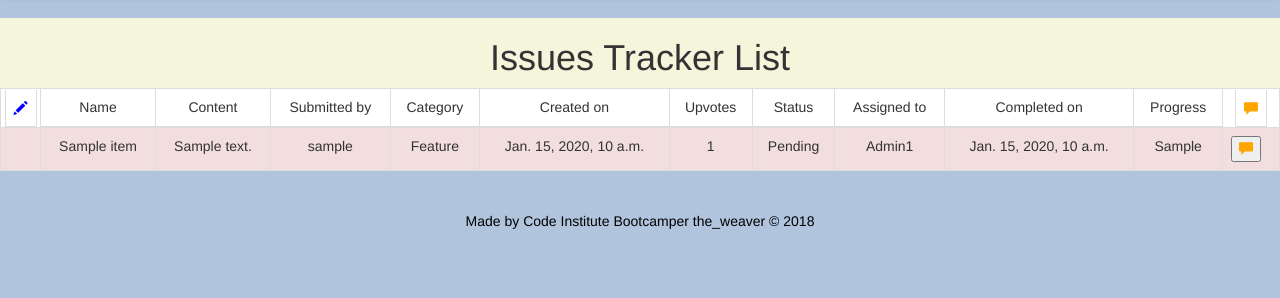
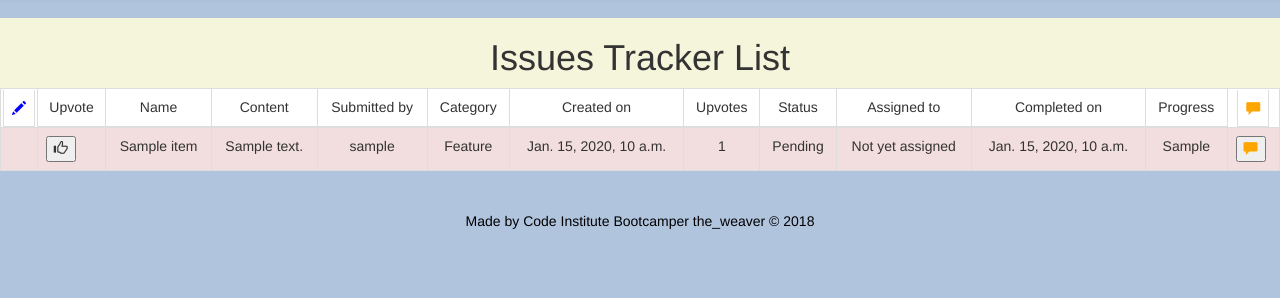
Before and after one commit to vmcggh18/bits_tracker, a Django app: page /issues_list/ in a window 1280 px wide. Shown: the part 54-352 px from the top of the page. Run offline with Django 3.2, Linux system fonts and the light colour scheme; tables that the repository leaves empty hold one stand-in row (values such as "Sample post"); some libraries are stand-ins or nearby versions.

Commit message:
Further modifications to list models. View amended so that user is inputted to list automatically. Upvote icon added

```diff
--- a/issues_list/forms.py
+++ b/issues_list/forms.py
@@ -6,6 +6,6 @@ class ItemForm(forms.ModelForm):
 
     class Meta:
         model = Item
-        fields = ('name', 'content', 'submitted_by', 'category', 'upvotes', 'status', 'assigned_to', 'progress')
+        fields = ('name', 'content', 'category',  'status', 'assigned_to', 'progress')
         #order_with_respect_to = 'upvotes decsending'
         ordering = ['-upvotes']
--- a/issues_list/models.py
+++ b/issues_list/models.py
@@ -9,7 +9,7 @@ from datetime import datetime
 class Item(models.Model):
     name = models.CharField(max_length=30, blank=False)
     content = models.TextField(max_length=200, blank=False)
-    submitted_by = models.ForeignKey(User, on_delete=models.SET_NULL, null=True, blank=True)
+    user = models.ForeignKey(User, on_delete=models.SET_NULL, null=True, blank=True)
     Category = (
         ('Feature', 'Feature'),
         ('Bug', 'Bug'),
@@ -24,6 +24,7 @@ class Item(models.Model):
     )
     status = models.CharField(max_length=20, choices=Status, blank=False, default = False)
     Assigned_to = (
+        ('Not yet assigned', 'Not yet assigned'),
         ('Admin1', 'Admin1'),
         ('The Prof', 'The Prof'),
         ('Jane Doe', 'Jane Doe'),
--- a/issues_list/templates/issues_list.html
+++ b/issues_list/templates/issues_list.html
@@ -8,7 +8,8 @@
         <thead class = "table thead-dark">
             <!--<div class = "add-ticket-top"><a href="add"><button class ="btn btn-default"> Add a new item</button></a></div>-->
              <tr class="text-center">
-                 <td class = "glyphicon glyphicon-pencil"></td>
+                <td class = "glyphicon glyphicon-pencil"></td>
+                <td>Upvote</td>
                 <td>Name</td>
                 <td>Content</td>
                 <td>Submitted by</td>
@@ -44,13 +45,24 @@
                             </button>
                         </form>
                       {% endif %}
+                    </td>
                 {% else %}
                 <td></td>
                 {% endif %}
+                    <td>
+                {% if item.status == "Completed" %}
+                    <form></form>
+                {% else %}
+                        <form method="GET" action="upvote/{{ item.id }}">
+                            <button type="submit"data-toggle="tooltip" title="Click on icon to like!">
+                               <span class="glyphicon glyphicon-thumbs-up"></span>
+                            </button>
+                        </form>
+                 {% endif %}
                     </td>
                     <td>{{ item.name }}</td>
                     <td>{{ item.content }}</td>
-                    <td>{{ item.submitted_by }}</td>
+                    <td>{{ item.user }}</td>
                     <td>{{ item.category }}</td>
                     <td>{{ item.created_date }}</td>
                     <td>{{ item.upvotes }}</td>
--- a/issues_list/views.py
+++ b/issues_list/views.py
@@ -16,13 +16,15 @@ def create_an_item(request):
         form = ItemForm(request.POST, request.FILES)
         #django checks if form is valid and saves if so
         if form.is_valid():
-            form.save()
-            return redirect(get_issues_list)
+            if request.user.is_authenticated():
+                form = form.save(commit=False)
+                form.user=request.user
+                form.save()
+                return redirect(get_issues_list)
     #if not a post request return an empty form
     else:
         form = ItemForm()
     return render(request, "itemform.html", {'form': form})
-
 #get item where primary key = id
 def edit_an_item(request, id):
     """ Return an existing form for edit """
```
Also changed, not shown: issues_list/migrations/0006_auto_20181103_1945.py (added), issues_list/migrations/0007_auto_20181103_2001.py (added).
